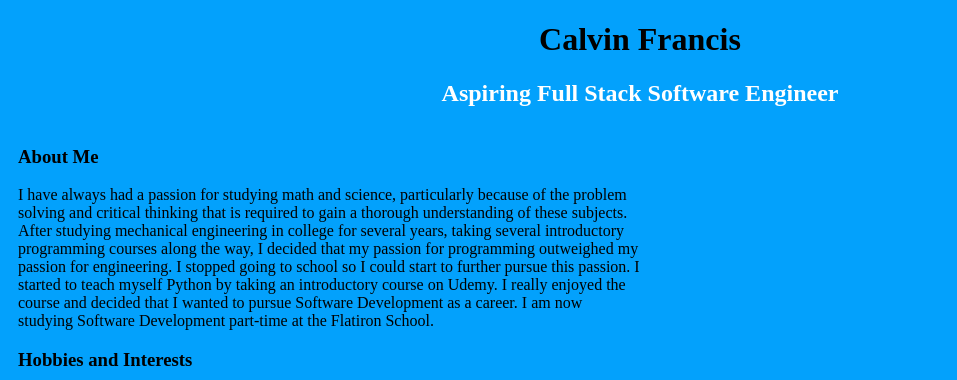
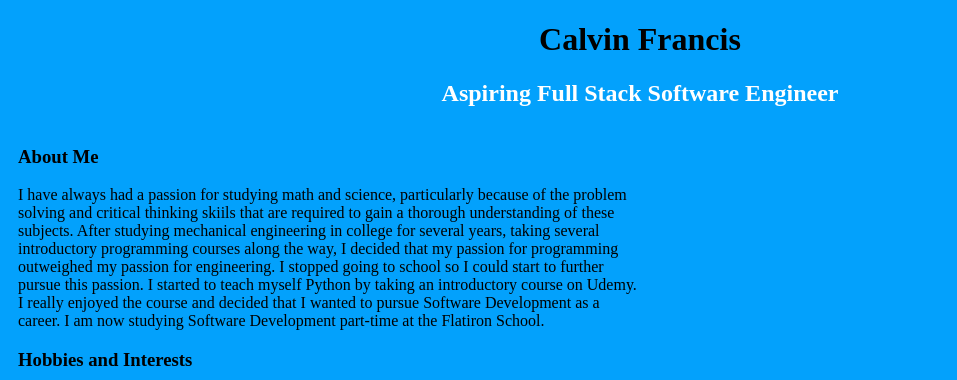
Before and after one commit to Calvinfr96/Calvinfr96.github.io, a plain HTML site: page index.html in a window 1280 px wide. Shown: the top 380 px of the page, 0-957 px from the left. Drawn offline with Linux system fonts and the light colour scheme.

Commit message:
Edit about-me section

```diff
--- a/index.html
+++ b/index.html
@@ -20,7 +20,8 @@
             <h3>About Me</h3>
             <p>I have always had a passion for studying math and science, particularly because of the problem solving
                 and
-                critical thinking that is required to gain a thorough understanding of these subjects. After studying
+                critical thinking skiils that are required to gain a thorough understanding of these subjects. After
+                studying
                 mechanical engineering in college for several years, taking several introductory programming courses
                 along
                 the way, I decided that my passion for programming outweighed my passion for engineering. I stopped
```
